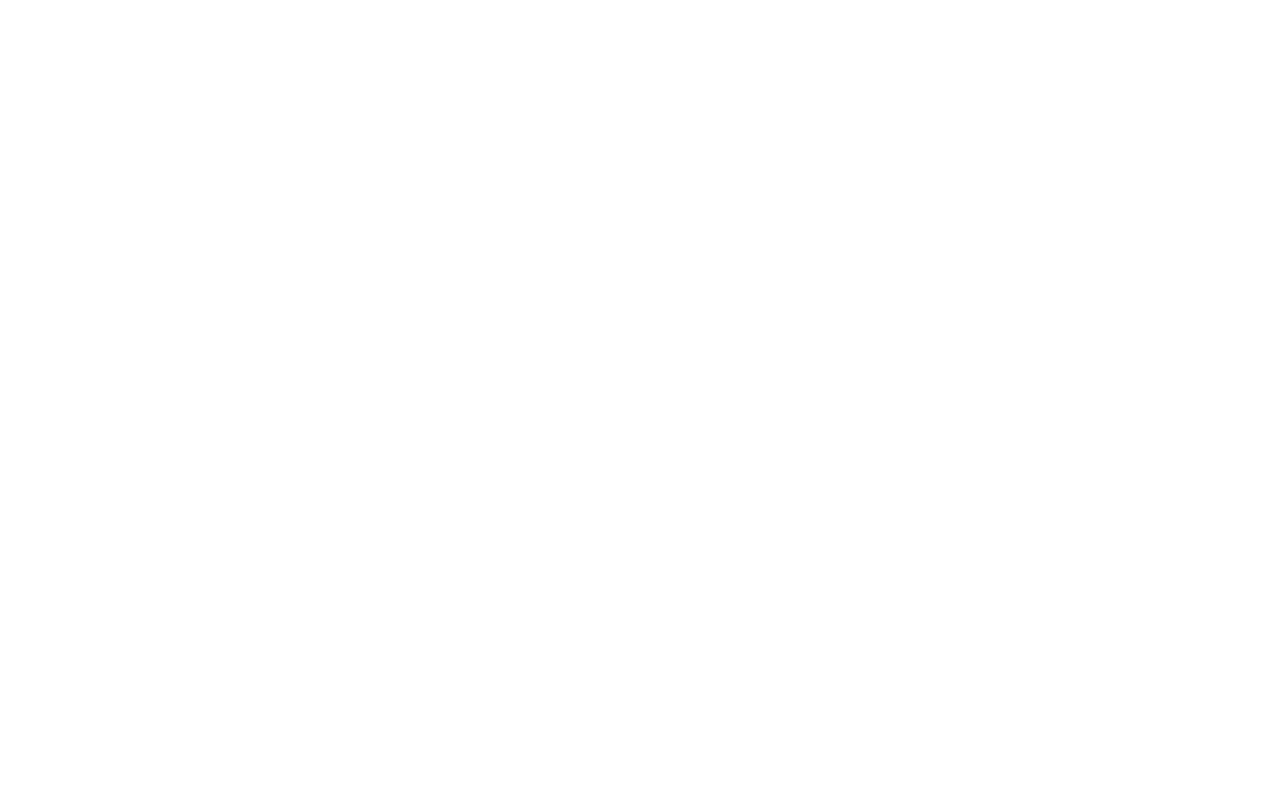
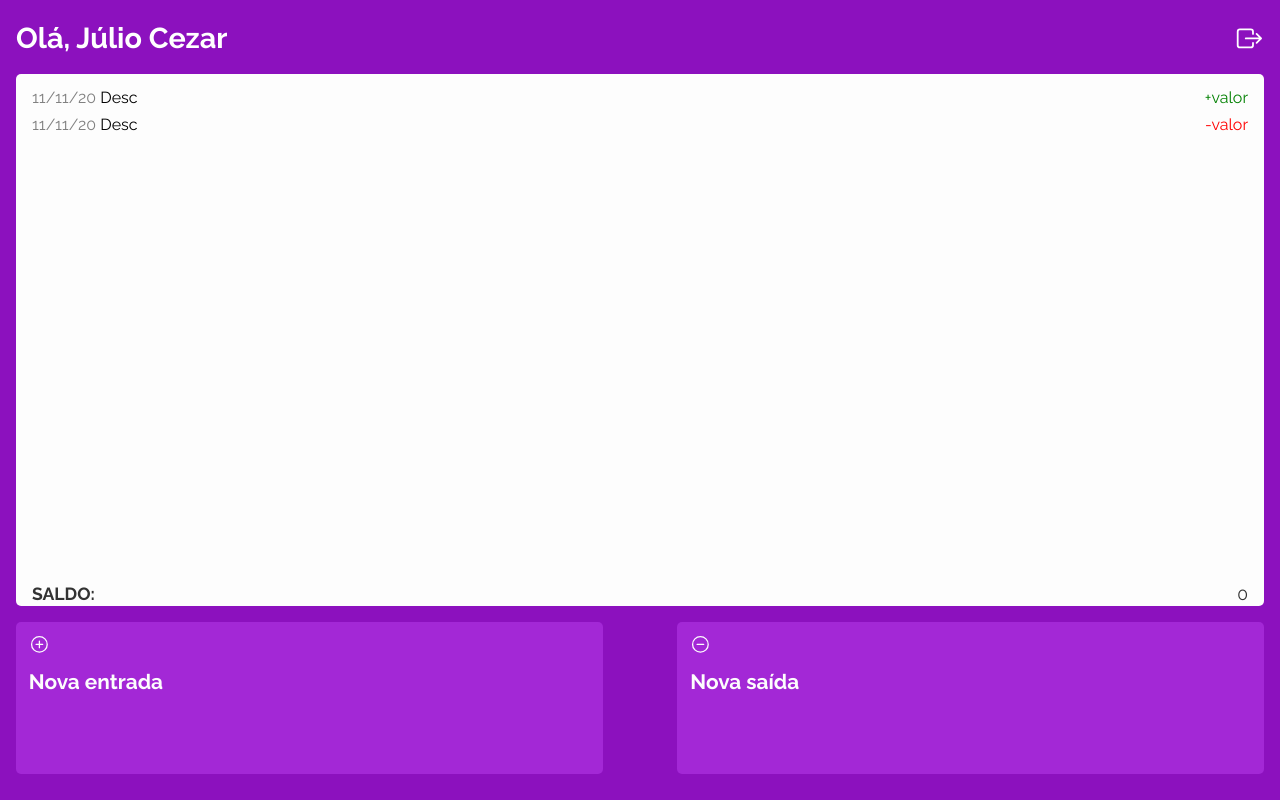
Before and after one commit to julioreisdev/my-wallet-frontend, a React (Create React App) app: page /dashboard in a window 1280 px wide. Before the commit this address had no page. Built offline with nearby package versions, Linux system fonts and the light colour scheme; a web font is replaced by a local one.

Commit message:
Adiciona componente Dashboard

```diff
--- a/public/index.html
+++ b/public/index.html
@@ -12,6 +12,8 @@
 <body>
   <noscript>My Wallet</noscript>
   <div id="root"></div>
+  <script type="module" src="https://unpkg.com/ionicons@5.5.2/dist/ionicons/ionicons.esm.js"></script>
+  <script nomodule src="https://unpkg.com/ionicons@5.5.2/dist/ionicons/ionicons.js"></script>
 </body>
 
 </html>
--- a/src/assets/css/style.css
+++ b/src/assets/css/style.css
@@ -22,3 +22,19 @@
   color: #fff;
   margin-bottom: 1rem;
 }
+
+.positivo {
+  color: green;
+}
+
+.positivo:before {
+  content: "+";
+}
+
+.negativo {
+  color: red;
+}
+
+.negativo:before {
+  content: "-";
+}
--- a/src/components/App.js
+++ b/src/components/App.js
@@ -5,6 +5,7 @@
 import dadosUser from "./Context/ContextUser";
 import { useState } from "react";
 import Cadastro from "./Cadastro/Cadastro";
+import Dashboard from "./Dashboard/Dashboard";
 
 export default function App() {
   const [nome, setNome] = useState("");
@@ -29,6 +30,7 @@
         <Routes>
           <Route path="/" element={<Login />} />
           <Route path="/cadastro" element={<Cadastro />} />
+          <Route path="/dashboard" element={<Dashboard />} />
         </Routes>
       </dadosUser.Provider>
     </BrowserRouter>
--- /dev/null
+++ b/src/components/Dashboard/Dashboard.js
@@ -0,0 +1,139 @@
+import styled from "styled-components";
+import { Link } from "react-router-dom";
+
+export default function Dashboard() {
+  return (
+    <Container>
+      <Header>
+        <h1>Olá, Júlio Cezar</h1>
+        <Link to="/">
+          <ion-icon name="exit-outline"></ion-icon>
+        </Link>
+      </Header>
+      <ContainerHistorico>
+        <Historico>
+          <Item>
+            <p>
+              <span>11/11/20</span> Desc
+            </p>
+            <p className="positivo">valor</p>
+          </Item>
+          <Item>
+            <p>
+              <span>11/11/20</span> Desc
+            </p>
+            <p className="negativo">valor</p>
+          </Item>
+          <Saldo>
+            <h4>Saldo:</h4>
+            <p>0</p>
+          </Saldo>
+        </Historico>
+      </ContainerHistorico>
+      <Operacoes>
+        <BotaoOperacao>
+          <ion-icon name="add-circle-outline"></ion-icon>
+          <p>Nova entrada</p>
+        </BotaoOperacao>
+        <BotaoOperacao>
+          <ion-icon name="remove-circle-outline"></ion-icon>
+          <p>Nova saída</p>
+        </BotaoOperacao>
+      </Operacoes>
+    </Container>
+  );
+}
+
+const Container = styled.div`
+  width: 100vw;
+  height: 100vh;
+  background-color: #8c11be;
+  padding: 1.5rem 1rem 1rem 1rem;
+`;
+
+const Header = styled.header`
+  display: flex;
+  justify-content: space-between;
+  color: #fff;
+  font-weight: bold;
+  font-size: 1.8rem;
+
+  h1 {
+    width: 80%;
+  }
+
+  ion-icon {
+    color: #fff;
+  }
+`;
+
+const Historico = styled.div`
+  width: 100%;
+  height: 100%;
+  border-radius: 5px;
+  padding: 1rem;
+  background-color: #fdfdfd;
+  overflow-y: scroll;
+`;
+
+const Item = styled.div`
+  display: flex;
+  justify-content: space-between;
+  margin-bottom: 0.7rem;
+
+  span {
+    color: gray;
+  }
+`;
+
+const ContainerHistorico = styled.div`
+  width: 100%;
+  height: 70%;
+  margin: 1rem 0;
+  position: relative;
+`;
+
+const Saldo = styled.div`
+  display: flex;
+  justify-content: space-between;
+  position: absolute;
+  width: calc(100% - 2rem);
+  bottom: 0;
+  padding: 0.2rem 0;
+  background-color: #fdfdfd;
+
+  h4 {
+    font-size: 1.1rem;
+    text-transform: uppercase;
+    font-weight: bold;
+    color: #333;
+  }
+
+  p {
+    color: #333;
+    font-size: 1.1rem;
+  }
+`;
+
+const Operacoes = styled.div`
+  width: 100%;
+  height: 20%;
+  display: flex;
+  justify-content: space-between;
+`;
+
+const BotaoOperacao = styled.div`
+  width: 47%;
+  height: 100%;
+  padding: 0.8rem;
+  border-radius: 5px;
+  background-color: #a328d6;
+  font-size: 1.3rem;
+  color: #fdfdfd;
+  font-weight: bold;
+
+  p {
+    width: 50%;
+    margin-top: 0.8rem;
+  }
+`;
--- a/src/components/Login/Login.js
+++ b/src/components/Login/Login.js
@@ -68,7 +68,7 @@
       margin-bottom: 0.5rem;
       font-size: 1.4rem;
       color: #000;
-      border: 1px solid ${(props) => props.cor};
+      border: 2px solid ${(props) => props.cor};
       border-radius: 5px;
     }
     input::placeholder {
```
